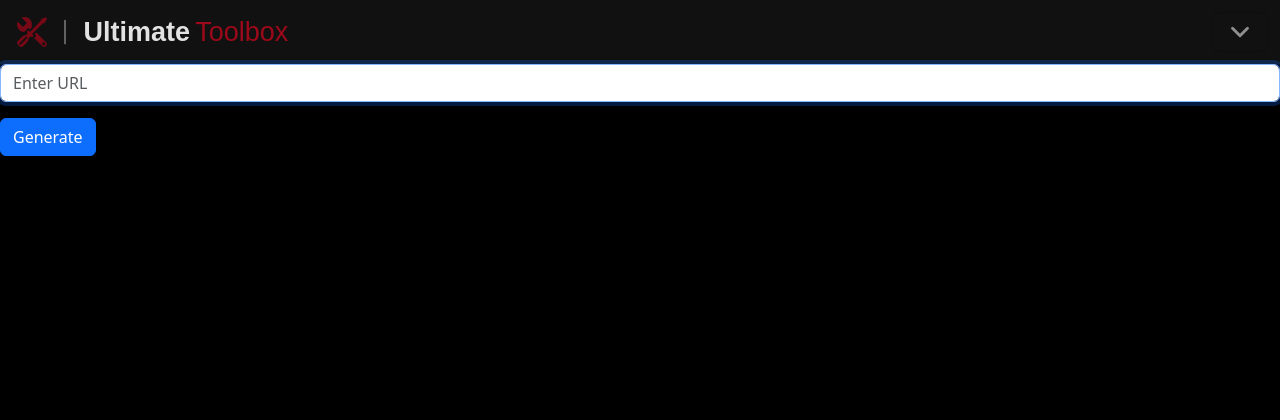
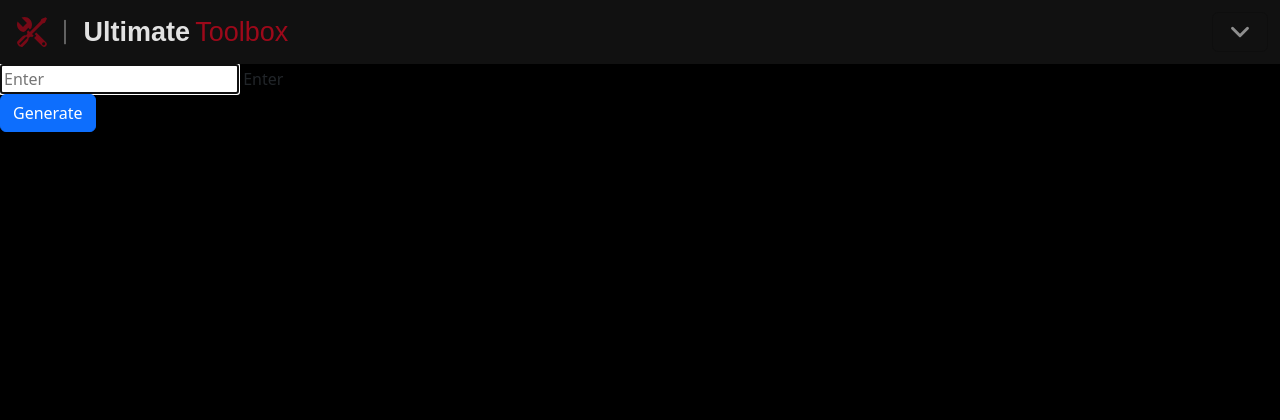
Before and after one commit to abdullah72005/Ultimate_Toolbox, a Flask app: template templates/qr.html in a window 1280 px wide. Shown: the top 420 px of the page. Run offline with Flask 3, Linux system fonts and the light colour scheme; the template is opened without the code that fills it, so the values that code supplies are empty; parts of the project's set-up code (start-up, migrations or seed data) failed here and were passed over; some libraries are stand-ins or nearby versions; some web fonts are replaced.

Commit message:
added form css qr 1.1

```diff
--- a/templates/qr.html
+++ b/templates/qr.html
@@ -26,14 +26,15 @@
 
         <div class="urlform">
             <form action="/qrcode" method="post" enctype="multipart/form-data">
-                <div class="mb-3">
-                    <div class="input-group">
-                        <input type="url" name="link" class="form-control" placeholder="Enter URL" autocomplete="off" autofocus required>
-                    </div>
-                </div>
-                <button type="submit" class="btn btn-primary" name="action">Generate</button>
+                    <div class="form__group field">
+                        <input type="input" class="form__field" placeholder="Enter" name="link" id='link' required autocomplete="off" autofocus >
+                        <label for="link" class="form__label">Enter</label>
+                      </div>
+                <button type="submit" class="btn btn-primary btndoc" name="action">Generate</button>
             </form>
         </div>
+
+
 
     <div class="imgdiv">
         {% if qrcode %}
```
Also changed, not shown: helpers/translation.py (+8 -8 lines), app.py (line endings or trailing spaces).
